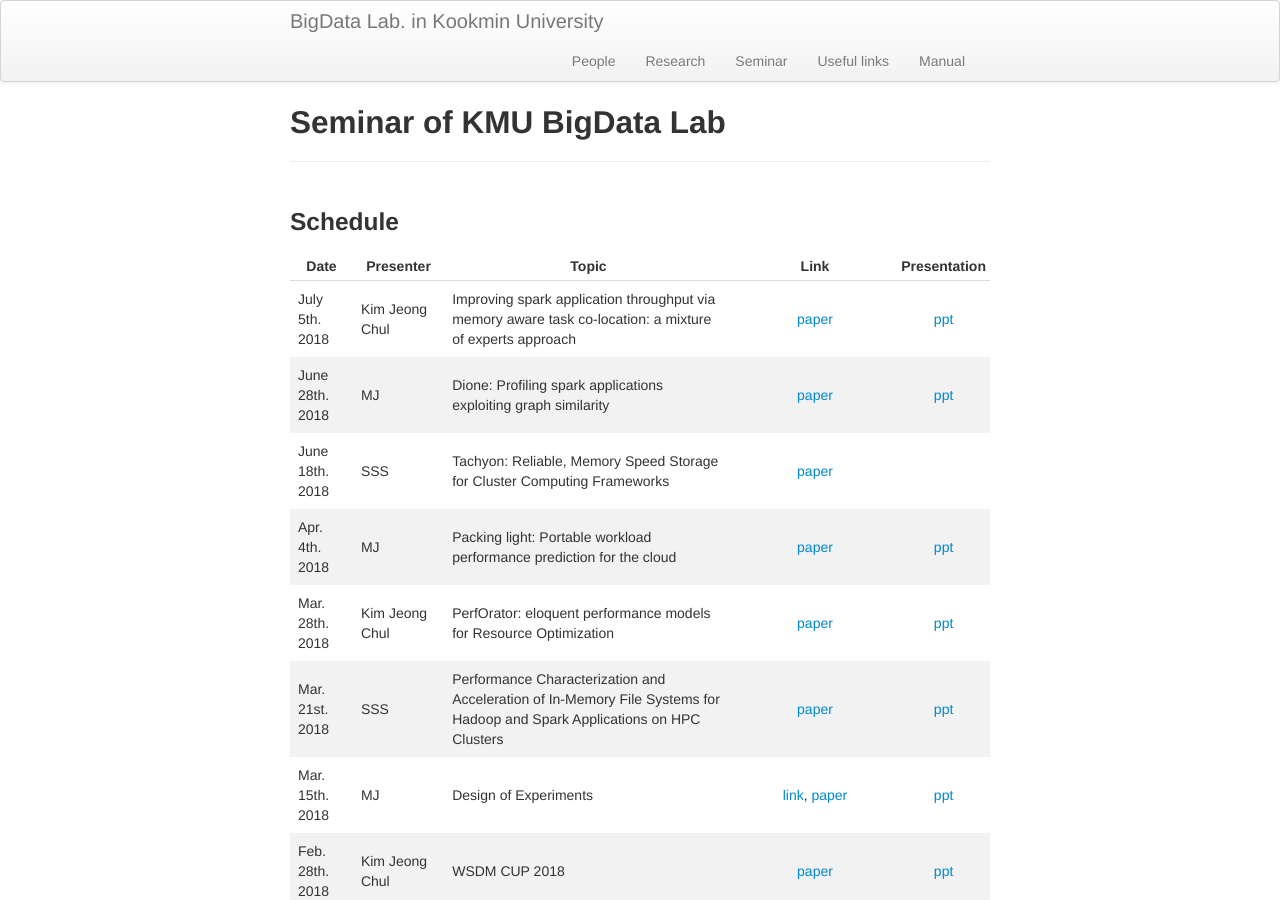
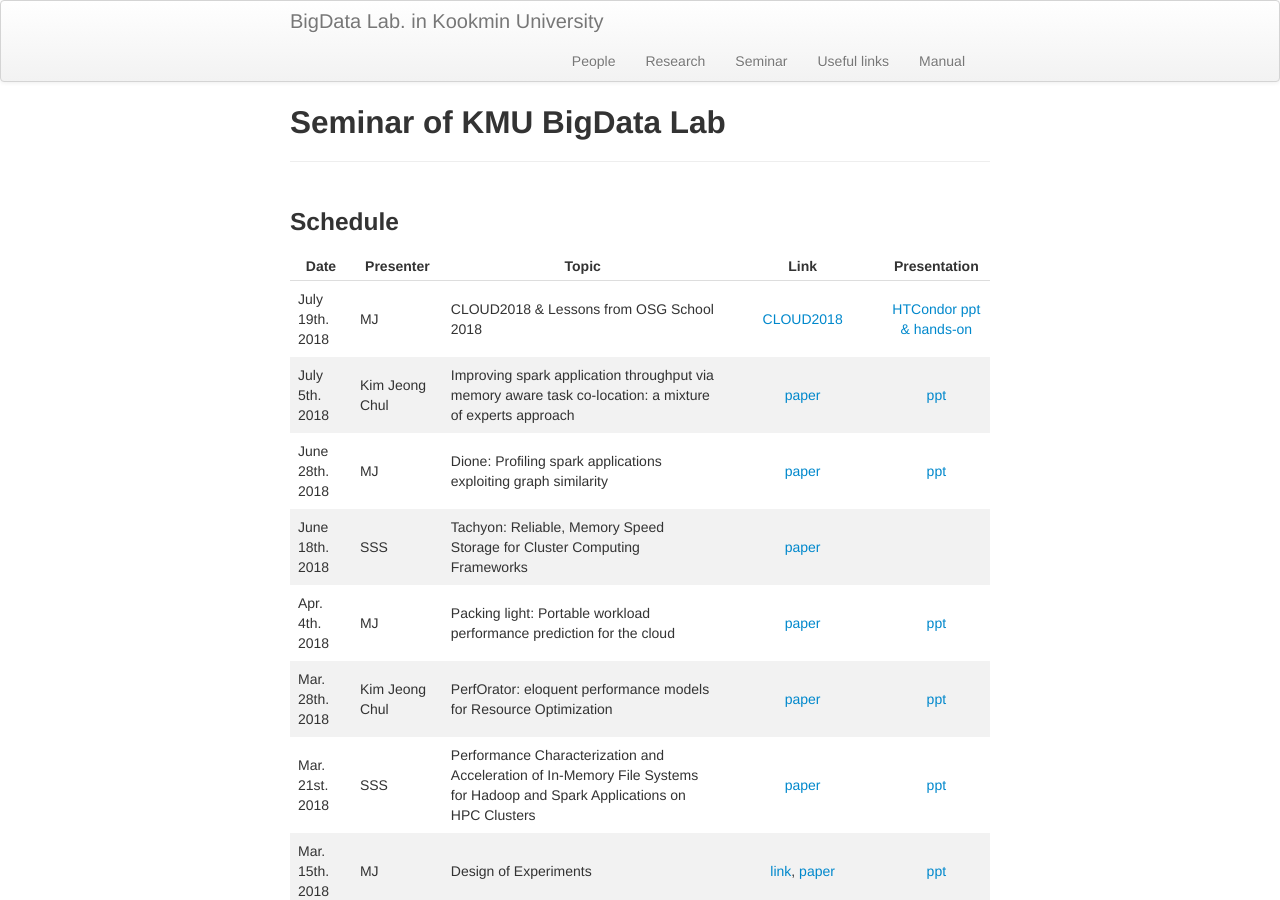
Before and after one commit to ddps-lab/kmu-bigdata.github.io, a Jekyll site: the page built from seminar/index.md, in a window 1280 px wide and 900 px high. Built offline with Jekyll 4.4.1, drawn with Linux system fonts in a browser that asks for light colours.

Commit message:
add july 19th seminar ppt

```diff
--- a/seminar/index.md
+++ b/seminar/index.md
@@ -9,6 +9,7 @@ description: Seminar schedule of BigData Lab  in KMU
 
 | Date | Presenter | Topic | Link | Presentation |
 |------|-----------|-------|:----:|:--------------: |
+| July 19th. 2018 | MJ | CLOUD2018 & Lessons from OSG School 2018 | [CLOUD2018](https://drive.google.com/open?id=1vbkHGg6lNd6twHzGINmJXvsnVYKdrNDxoYDjLzIl_5g) |  [HTCondor ppt & hands-on](https://drive.google.com/open?id=1kcafX1PqeVgVBWOFmLUMppbwijrM3rUc) |
 | July 5th. 2018 | Kim Jeong Chul | Improving spark application throughput via memory aware task co-location: a    mixture of experts approach| [paper](https://dl.acm.org/citation.cfm?id=3135984) | [ppt](https://docs.google.com/presentation/d/1U2zVpRQEjcvhUrvveQ03Qqt2T9EBg1dRa2yOZxgasZc/edit?usp=sharing) |
 | June 28th. 2018 | MJ | Dione: Profiling spark applications exploiting graph similarity | [paper](https://ieeexplore.ieee.org/abstract/document/8257950/) | [ppt](https://goo.gl/rB2hRi)|
 | June 18th. 2018 | SSS | Tachyon: Reliable, Memory Speed Storage for Cluster Computing Frameworks | [paper](https://dl.acm.org/citation.cfm?id=2670985) | |
```
